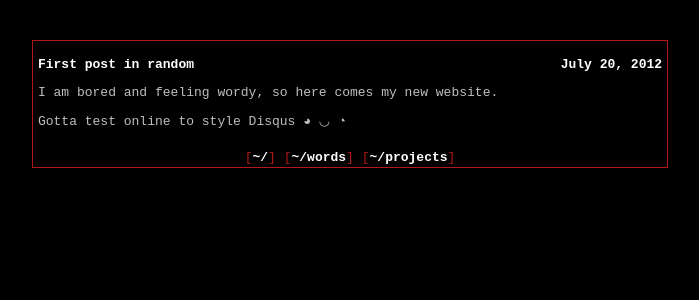
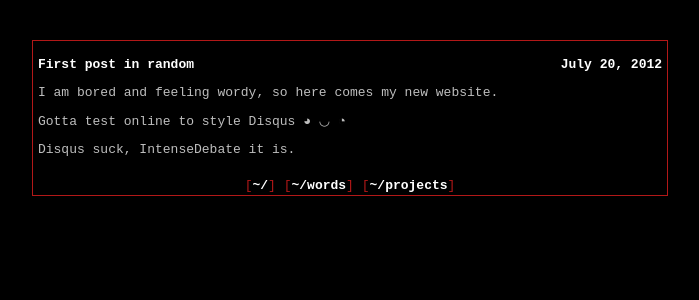
Before and after one commit to meh/meh.github.io, a Jekyll site: the page built from _posts/random/2012-07-20-first-post.md, in a window 1280 px wide. Shown: the top 300 px of the page, without its empty margins (290-989 px from the left). Built offline with Jekyll 4.4.1, drawn with Linux system fonts in a browser that asks for light colours.

Commit message:
post: update first post

```diff
--- a/_posts/random/2012-07-20-first-post.md
+++ b/_posts/random/2012-07-20-first-post.md
@@ -10,3 +10,5 @@ layout: post
 I am bored and feeling wordy, so here comes my new website.
 
 Gotta test online to style Disqus ◕ ◡ ◔
+
+Disqus suck, IntenseDebate it is.
```
